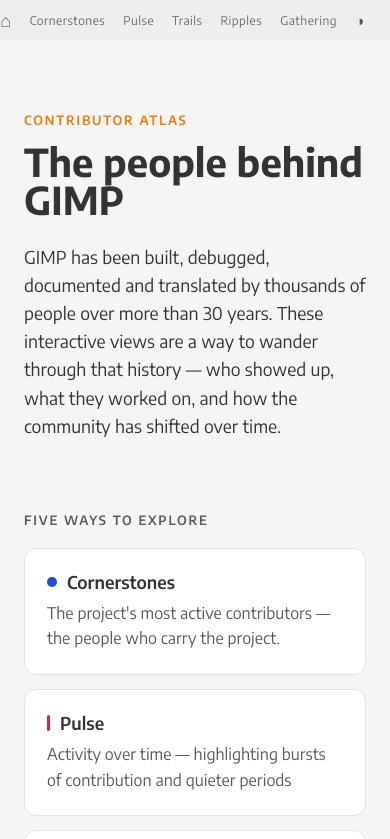
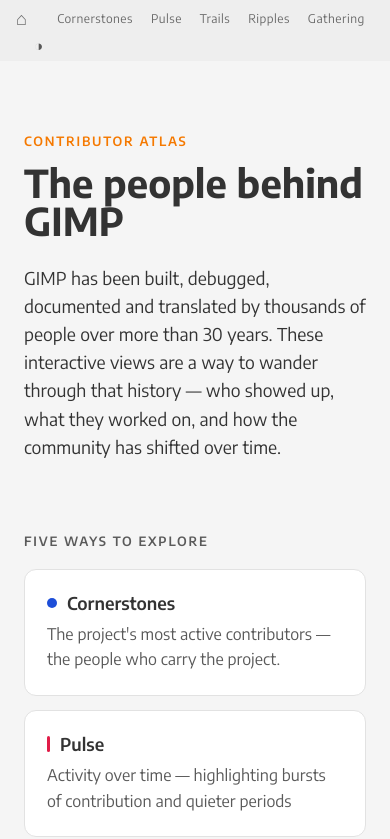
Before and after one commit to balooii/contributor-atlas, a website: page index.html in a window 390 px wide. Shown: the top 839 px of the page. Drawn offline with Linux system fonts and the light colour scheme.

Commit message:
fix: make nav entries flow inline on narrow viewports

```diff
--- a/src/page.css
+++ b/src/page.css
@@ -102,12 +102,19 @@
   font-weight: 600;
 }
 @media (max-width: 720px) {
+  nav {
+    flex-wrap: wrap;
+    height: auto;
+    row-gap: 6px;
+    padding-top: 6px;
+    padding-bottom: 6px;
+    justify-content: flex-start;
+  }
   nav > .ca-brand {
     display: none;
   }
   nav > .ca-home {
     display: inline;
-    margin-right: auto;
   }
 }
 nav > #ca-theme-picker {
```
